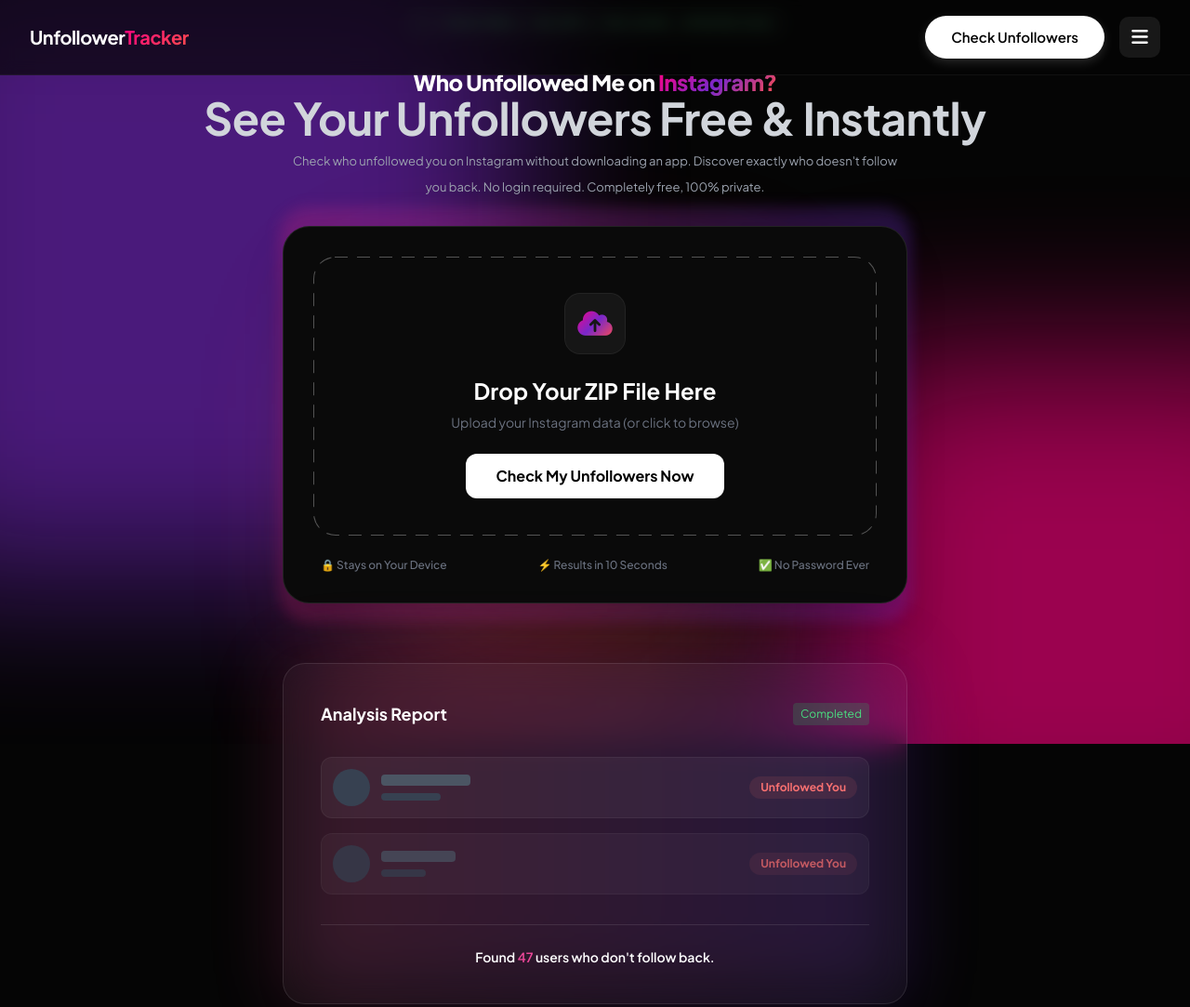
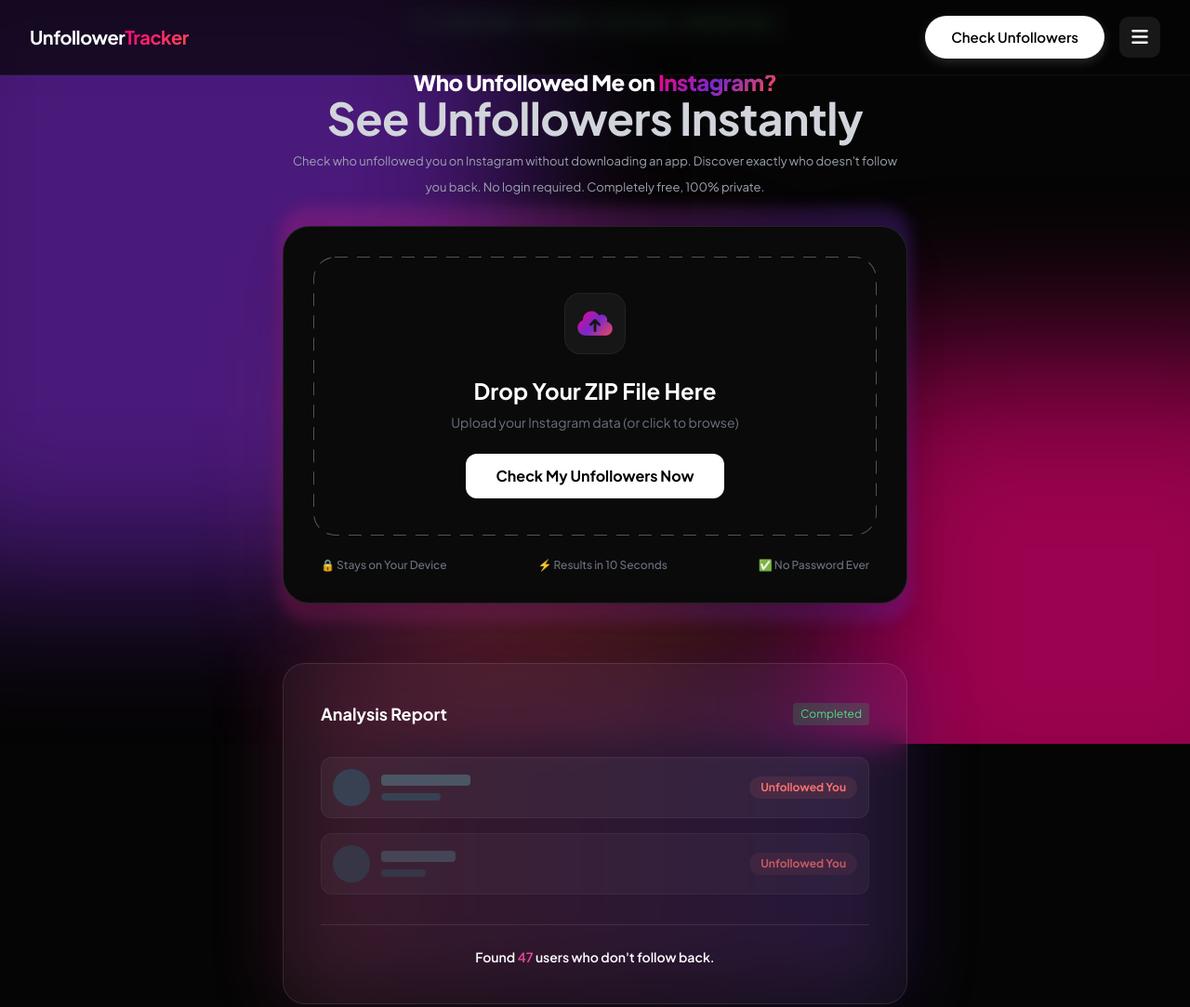
Before and after one commit to AdrienDufay/Unfollower_Tracker, a plain HTML site: page index.html in a window 1280 px wide. Shown: the top 1083 px of the page at 93% size. Drawn offline with nearby package versions, Linux system fonts and the light colour scheme.

```diff
--- a/index.html
+++ b/index.html
@@ -747,8 +747,8 @@
             <h1 class="fade-in-up delay-100 text-3xl sm:text-4xl md:text-5xl lg:text-7xl font-extrabold tracking-tight leading-tight mb-4 sm:mb-6"
                 style="font-size: 24px; line-height: 1.2; margin-top: 0; margin-bottom: 8px;">
                 Who Unfollowed Me on <span class="text-gradient">Instagram?</span><br>
-                <span class="text-xl sm:text-2xl md:text-3xl lg:text-5xl font-bold text-gray-300">See Your Unfollowers
-                    Free & Instantly</span>
+                <span class="text-xl sm:text-2xl md:text-3xl lg:text-5xl font-bold text-gray-300">See Unfollowers
+                    Instantly</span>
             </h1>
             <p class="fade-in-up delay-200 text-sm sm:text-base md:text-lg lg:text-xl text-gray-400 mb-8 sm:mb-10 max-w-2xl mx-auto"
                 style="font-size: 13px; margin-bottom: 12px;">
```
